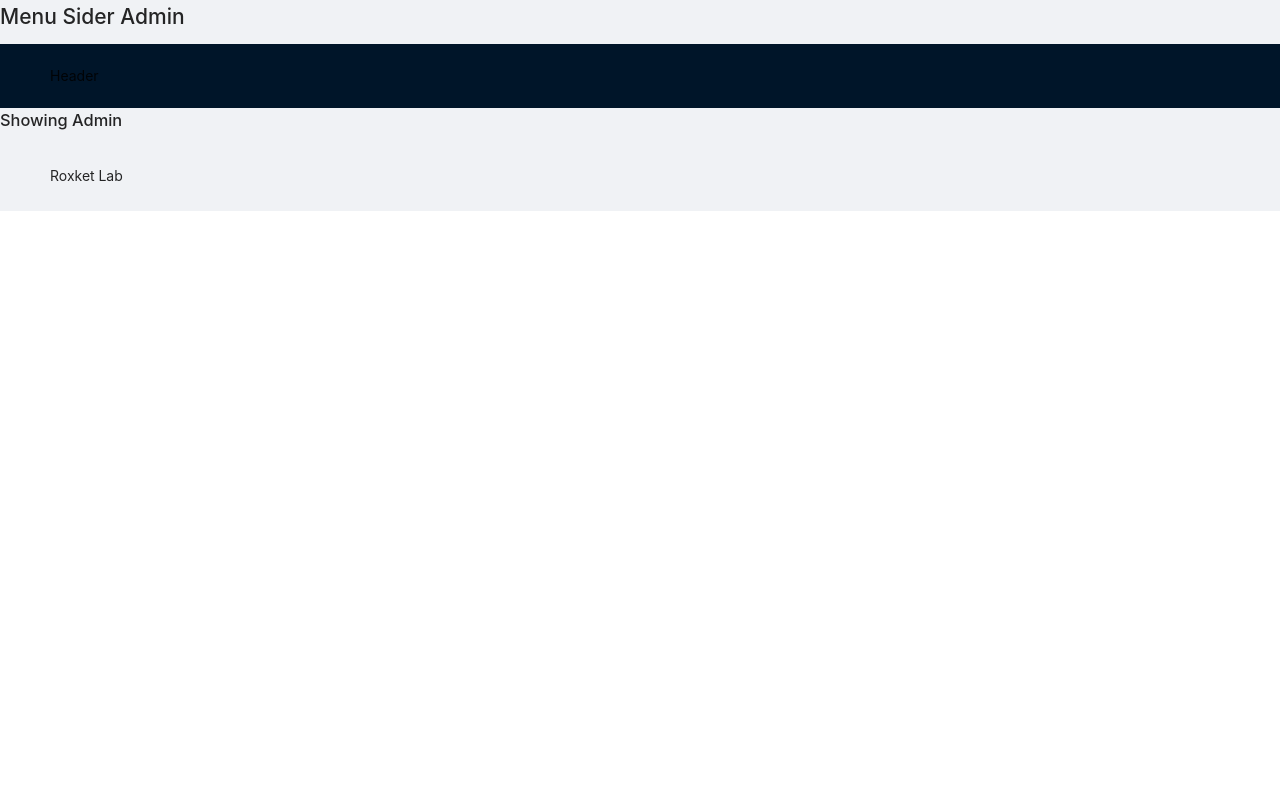
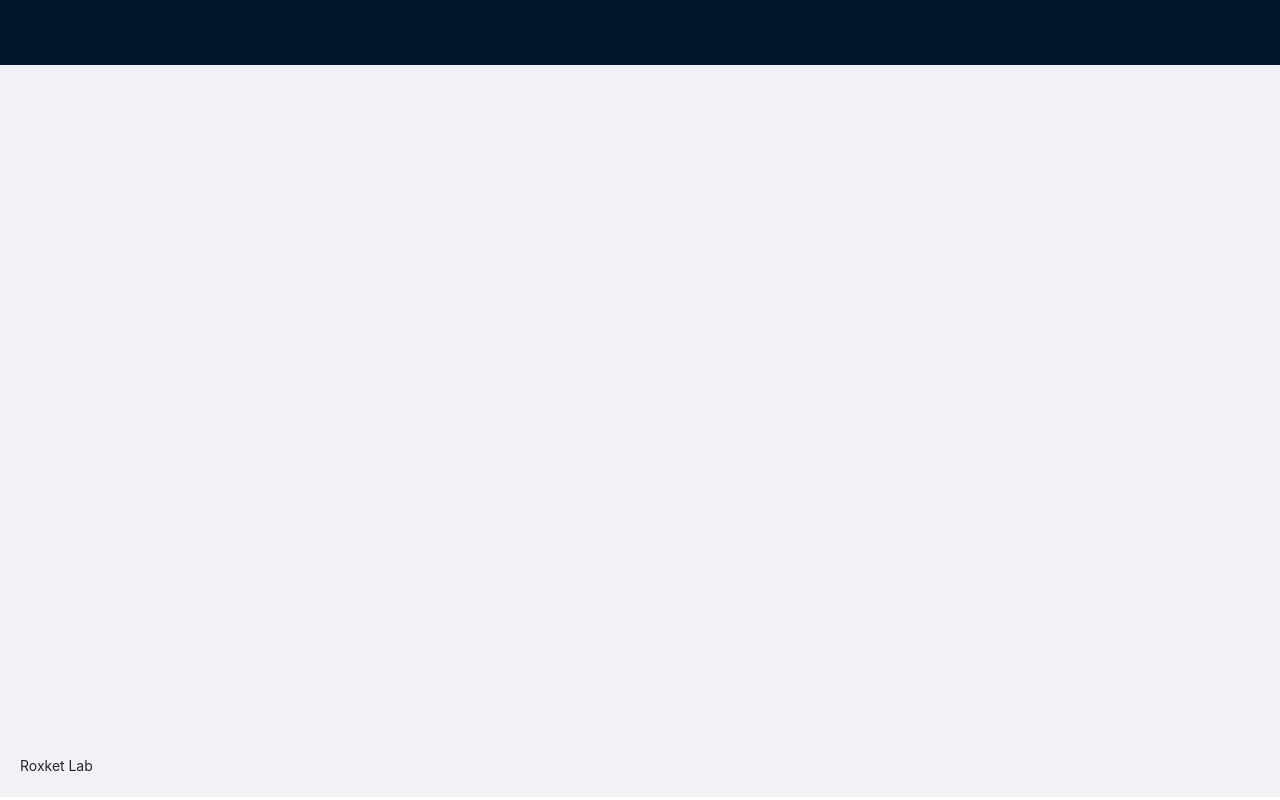
Before and after one commit to roxket/MERN-web-app, a React (Create React App) app in the folder client/: page /admin in a window 1280 px wide. Built offline with nearby package versions, Linux system fonts and the light colour scheme.

Commit message:
LayoutAdmin scss

```diff
--- a/client/src/layouts/LayoutAdmin.js
+++ b/client/src/layouts/LayoutAdmin.js
@@ -9,13 +9,13 @@ export default function LayoutAdmin(props) {
   const { Header, Content, Footer } = Layout;
   return (
     <Layout>
-      <h2>Menu Sider Admin</h2>
-      <Layout>
-        <Header>Header</Header>
-        <Content>
+      {/*TO DO: Menu Sider*/}
+      <Layout className="layout-admin">
+        <Header className="layout-admin__header">{/*TO DO: Menu top */}</Header>
+        <Content className="layout-admin__content">
           <LoadRoutes routes={routes} />
         </Content>
-        <Footer>Roxket Lab</Footer>
+        <Footer className="layout-admin__footer">Roxket Lab</Footer>
       </Layout>
     </Layout>
   );
--- a/client/src/layouts/LayoutAdmin.scss
+++ b/client/src/layouts/LayoutAdmin.scss
@@ -0,0 +1,24 @@
+@import "../scss/_variables";
+
+.layout-admin {
+  transition: margin-left 0.2s;
+
+  &__header {
+    position: fixed;
+    top: 0;
+    left: 0;
+    width: 100%;
+    display: flex;
+    padding: 0;
+    height: 65px;
+  }
+
+  &__content {
+    min-height: calc(100vh - 65px);
+    padding: 90px 25px 25px 25px 25px;
+  }
+
+  &__footer {
+    padding: 20px;
+  }
+}
--- a/client/src/scss/_variables.scss
+++ b/client/src/scss/_variables.scss
@@ -1 +1,47 @@
+$defaultFontSize: 16px;
+
 $primary-color: #0098d3;
+$primary-color-hover: #0280b3;
+
+$menu-color: #252527;
+
+$font-light: #fff;
+$font-grey-light: #e8e8e8;
+$font-grey: #808080;
+$font-grey-dark: #000;
+$font-dark-light: #252527;
+$font-dark: #000;
+
+$border-light: #fff;
+$border-grey-light: #e8e8e8;
+$border-grey: #808080;
+$border-grey-dark: #595959;
+$border-dark-light: #252527;
+$border-dark: #000;
+
+$background-light: #fff;
+$background-grey-light: #e8e8e8;
+$background-grey: #808080;
+$background-grey-dark: #595959;
+$background-dark-light: #252527;
+$background-dark: #000;
+$background-error: #ff00001f;
+$background-success: #84b84c1f;
+
+$success: #84b84c;
+$error: #f00;
+$warning: orange;
+
+// Responsive down size
+$media-breakpoint-down-xs: 413.98px;
+$media-breakpoint-down-sm: 573.98px;
+$media-breakpoint-down-md: 767.98px;
+$media-breakpoint-down-lg: 991.98px;
+$media-breakpoint-down-xl: 1199.98px;
+
+// Responsive up size
+$media-breakpoint-up-xs: 320px;
+$media-breakpoint-up-sm: 576px;
+$media-breakpoint-up-md: 768px;
+$media-breakpoint-up-lg: 992px;
+$media-breakpoint-up-xl: 1200px;
```
